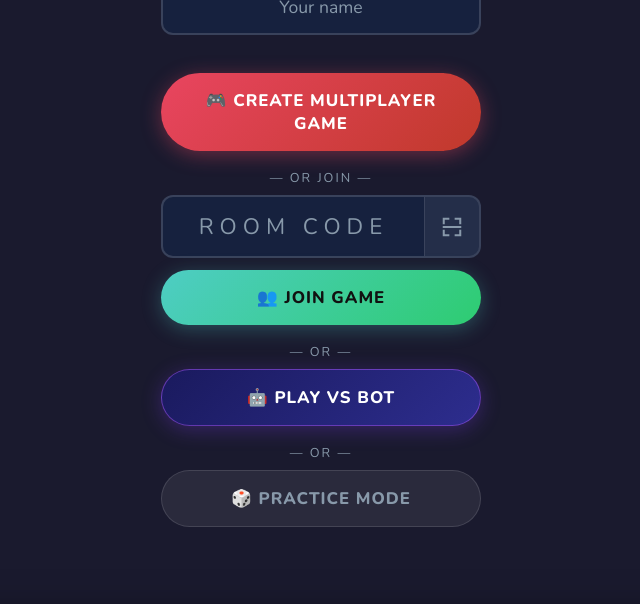
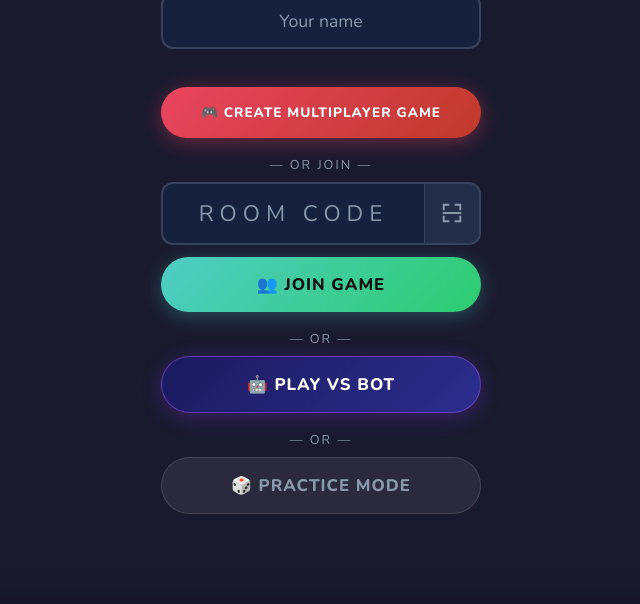
Before and after one commit to 0pixelz/yum, a plain HTML site: page index.html in a window 1280 px wide. Shown: the part 174-778 px from the top of the page, without its empty margins (319-959 px from the left). Drawn offline with nearby package versions, Linux system fonts and the light colour scheme.

Commit message:
Add files via upload

```diff
--- a/index.html
+++ b/index.html
@@ -1585,7 +1585,7 @@
 
   <input class="lobby-input" id="playerName" placeholder="Your name" maxlength="16" autocomplete="off">
   <div id="lobbyErr" class="lobby-err"></div>
-  <button class="lobby-btn lobby-btn-create" onclick="createGame()">🎮 CREATE MULTIPLAYER GAME</button>
+  <button class="lobby-btn lobby-btn-create" onclick="createGame()" style="white-space:nowrap;font-size:0.85rem">🎮 CREATE MULTIPLAYER GAME</button>
   <div class="lobby-divider">— OR JOIN —</div>
   <div class="room-code-input-wrap">
     <input class="lobby-input" id="joinCode" placeholder="Room Code" maxlength="4"
```
